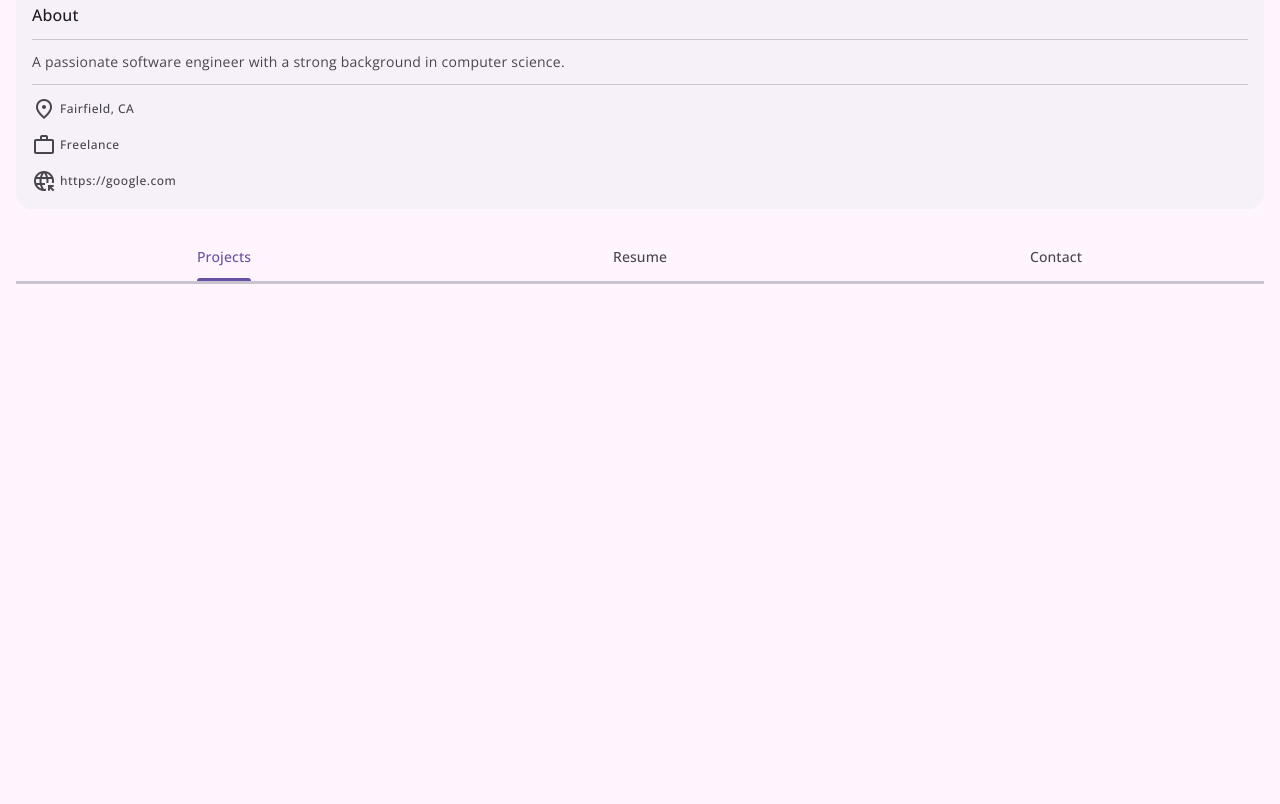
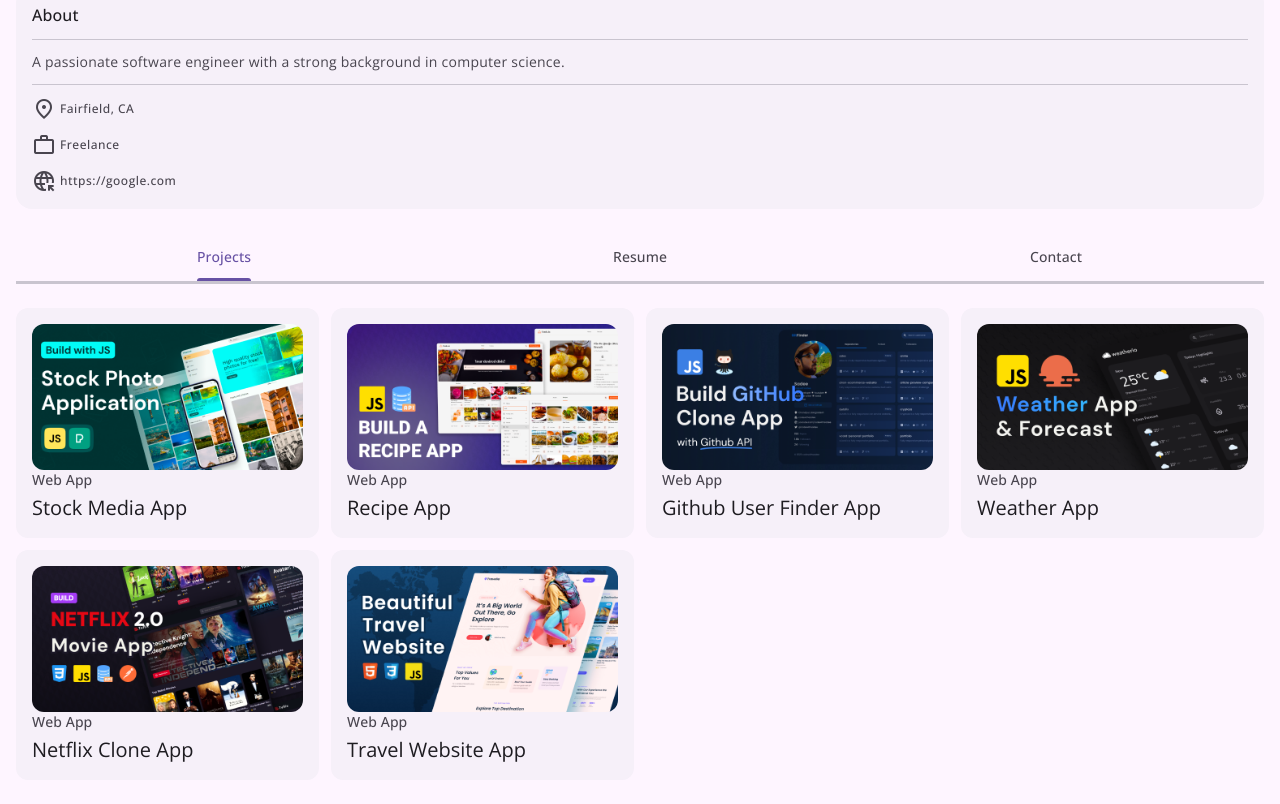
Before and after one commit to wilmr/newPortfolio, a plain HTML site: page index.html in a window 1280 px wide. Shown: the part 626-1430 px from the top of the page. Before the commit the page ends 910 px from the top, so only its background shows below. Drawn offline with nearby package versions, Linux system fonts and the light colour scheme.

Commit message:
project section and style done

```diff
--- a/css/style.css
+++ b/css/style.css
@@ -369,6 +369,10 @@
 	object-fit: cover;
 }
 
+.tab-content:not(.active) {
+	display: none;
+}
+
 /*-----------------------------------*\
   #COMPONENT
 \*-----------------------------------*/
@@ -461,6 +465,29 @@
 /**
  * CARD
  */
+.card {
+	background-color: var(--surface-container-low);
+	border-radius: var(--shape-corner-medium);
+	padding: 16px;
+	--state-layer-bg: var(--on-surface);
+}
+
+.card-banner {
+	border-radius: var(--shape-corner-medium);
+}
+
+.card-content {
+	display: grid;
+	gap: 4px;
+}
+
+.card-subtitle {
+	color: var(--on-surface-variant);
+}
+
+.card-title {
+	color: var(--on-surface);
+}
 
 /**
  * INPUT FIELD
@@ -581,6 +608,11 @@
 /*-----------------------------------*\
   #PROJECT
 \*-----------------------------------*/
+.project-list {
+	display: grid;
+	grid-template-columns: repeat(auto-fit, minmax(260px, 1fr));
+	gap: 12px;
+}
 
 /*-----------------------------------*\
   #RESUME
--- a/index.html
+++ b/index.html
@@ -148,6 +148,7 @@
 						</ul>
 					</div>
 					<div>
+						<!-- #PRIMARY TABS -->
 						<div class="primary-tabs">
 							<button class="tab-btn active" data-tab-btn="project">
 								<span class="tab-text title-small">Projects</span>
@@ -162,9 +163,134 @@
 								<div class="state-layer"></div>
 							</button>
 						</div>
+						<!-- #PROJECTS -->
+						<section
+							class="section tab-content active"
+							data-tab-content="project"
+						>
+							<div class="container">
+								<div class="project-list">
+									<div class="card">
+										<figure
+											class="card-banner img-holder"
+											style="--width: 334; --height: 180"
+										>
+											<img
+												src="./assets/images/project-1.png"
+												alt="Stock Media App"
+												width="334"
+												height="180"
+												class="img-cover"
+											/>
+										</figure>
+										<div class="card-content">
+											<span class="label-large card-subtitle">Web App</span>
+											<h3 class="title-large card-title">Stock Media App</h3>
+										</div>
+										<a href="#" class="state-layer"></a>
+									</div>
+									<div class="card">
+										<figure
+											class="card-banner img-holder"
+											style="--width: 334; --height: 180"
+										>
+											<img
+												src="./assets/images/project-2.png"
+												alt="Recipe App"
+												width="334"
+												height="180"
+												class="img-cover"
+											/>
+										</figure>
+										<div class="card-content">
+											<span class="label-large card-subtitle">Web App</span>
+											<h3 class="title-large card-title">Recipe App</h3>
+										</div>
+										<a href="#" class="state-layer"></a>
+									</div>
+									<div class="card">
+										<figure
+											class="card-banner img-holder"
+											style="--width: 334; --height: 180"
+										>
+											<img
+												src="./assets/images/project-3.png"
+												alt="Github user finder App"
+												width="334"
+												height="180"
+												class="img-cover"
+											/>
+										</figure>
+										<div class="card-content">
+											<span class="label-large card-subtitle">Web App</span>
+											<h3 class="title-large card-title">
+												Github User Finder App
+											</h3>
+										</div>
+										<a href="#" class="state-layer"></a>
+									</div>
+									<div class="card">
+										<figure
+											class="card-banner img-holder"
+											style="--width: 334; --height: 180"
+										>
+											<img
+												src="./assets/images/project-4.png"
+												alt="Weather App"
+												width="334"
+												height="180"
+												class="img-cover"
+											/>
+										</figure>
+										<div class="card-content">
+											<span class="label-large card-subtitle">Web App</span>
+											<h3 class="title-large card-title">Weather App</h3>
+										</div>
+										<a href="#" class="state-layer"></a>
+									</div>
+									<div class="card">
+										<figure
+											class="card-banner img-holder"
+											style="--width: 334; --height: 180"
+										>
+											<img
+												src="./assets/images/project-5.png"
+												alt="Netflix Clone App"
+												width="334"
+												height="180"
+												class="img-cover"
+											/>
+										</figure>
+										<div class="card-content">
+											<span class="label-large card-subtitle">Web App</span>
+											<h3 class="title-large card-title">Netflix Clone App</h3>
+										</div>
+										<a href="#" class="state-layer"></a>
+									</div>
+									<div class="card">
+										<figure
+											class="card-banner img-holder"
+											style="--width: 334; --height: 180"
+										>
+											<img
+												src="./assets/images/project-6.png"
+												alt="Travel App"
+												width="334"
+												height="180"
+												class="img-cover"
+											/>
+										</figure>
+										<div class="card-content">
+											<span class="label-large card-subtitle">Web App</span>
+											<h3 class="title-large card-title">Travel Website App</h3>
+										</div>
+										<a href="#" class="state-layer"></a>
+									</div>
+								</div>
+							</div>
+						</section>
 					</div>
 				</div>
-				<!-- #PRIMARY TABS -->
 			</article>
 		</main>
 
```
Also changed, not shown: assets/images/profile.png.
